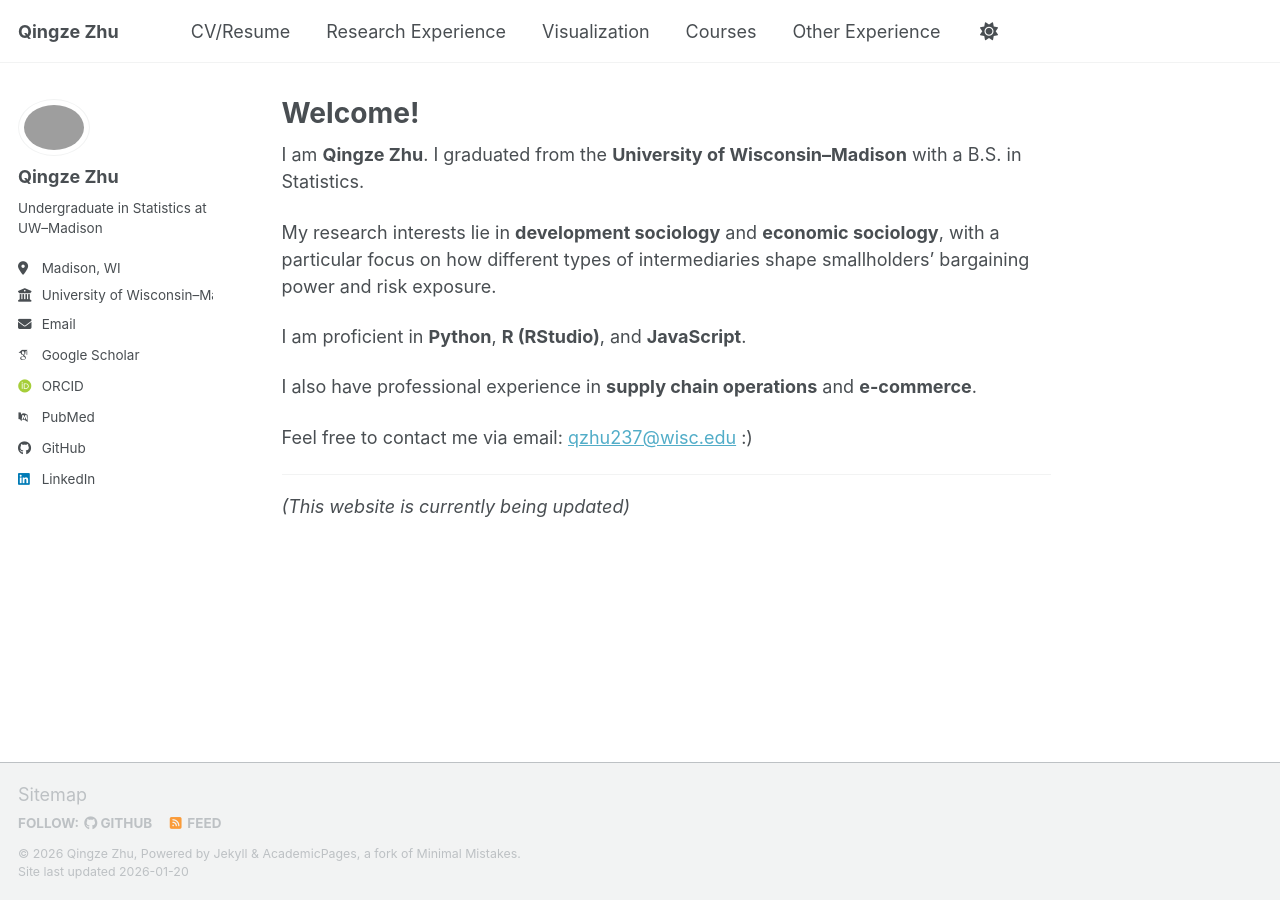
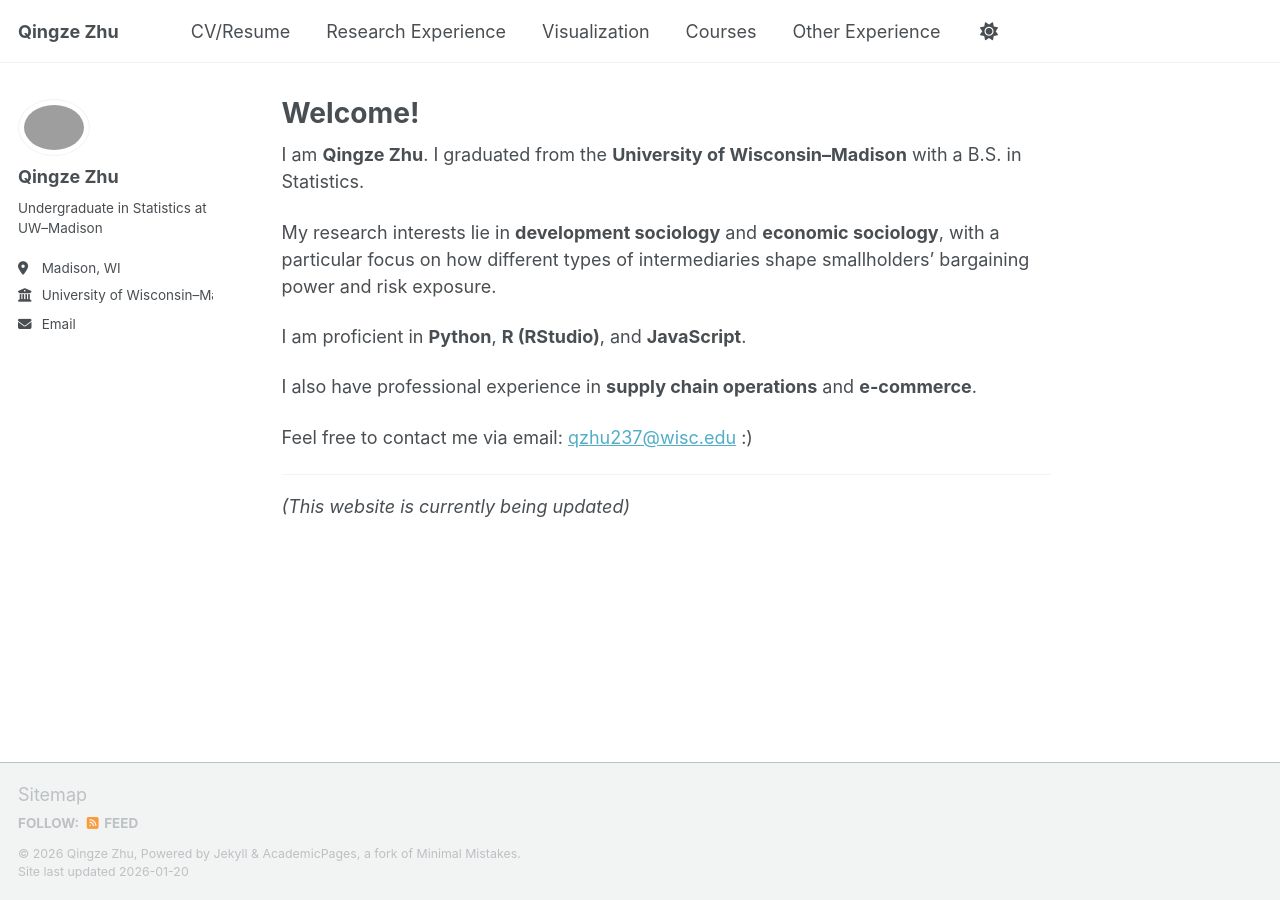
Before and after one commit to ZQZ0630/QingzeZhu-Personal-Webpage, a Jekyll site: the page built from _pages/about.md, in a window 1280 px wide. Built offline with Jekyll 4.4.1, drawn with Linux system fonts in a browser that asks for light colours; some web fonts are replaced; a script bundle is joined from its source files by our own code; library files that are not in the unit come from our copies; some of the changed lines change nothing that is shown.

Commit message:
Modify author avatar and hide social links
Updated avatar and hidden links in author section.

```diff
--- a/_config.yml
+++ b/_config.yml
@@ -21,30 +21,32 @@ repository               : "ZQZ0630/QingzeZhu-Personal-Webpage"
 # The following control what appear as part of the author content on the side bar.
 author:
   name             : *name
-  avatar           : "profile.jpg"   # 之后你可以把头像命名为 profile.jpg 上传到 images/ 里
+  # 注意：请确保你的仓库里有这张图片，或者改回之前的 "/files/profile.png"
+  avatar           : "profile.jpg"
   bio              : "Undergraduate in Statistics at UW–Madison"
   location         : "Madison, WI"
   employer         : "University of Wisconsin–Madison"
   email            : "qzhu237@wisc.edu"
-  github           : "ZQZ0630"
-  linkedin         : ""
-  orcid            : ""
-  website          : ""
 
+  # 下面的链接都已隐藏（加了 # 号）。如果你想显示，把前面的 # 去掉即可。
+  # github           : "ZQZ0630"
+  # linkedin         : ""
+  # orcid            : ""
+  # website          : ""
 
-  # Academic websites
-  academia         : # URL
-  arxiv            : # URL - Update with the correct link to your profile
-  googlescholar    : "https://scholar.google.com/citations?user=PS_CX0AAAAAJ"
-  inspire-hep      : # URL
-  impactstory      : # URL
-  orcid            : "https://orcid.org/yourorcidurl"
-  semantic         : # URL
-  ssrn             : # URL
-  pubmed           : "https://www.ncbi.nlm.nih.gov/pubmed/?term=john+snow"
-  researchgate     : # URL
-  scopus           : # URL
-  zotero           : # URL
+  # Academic websites (全部隐藏)
+  # academia         : # URL
+  # arxiv            : # URL
+  # googlescholar    : "https://scholar.google.com/citations?user=PS_CX0AAAAAJ"
+  # inspire-hep      : # URL
+  # impactstory      : # URL
+  # orcid            : "https://orcid.org/yourorcidurl"
+  # semantic         : # URL
+  # ssrn             : # URL
+  # pubmed           : "https://www.ncbi.nlm.nih.gov/pubmed/?term=john+snow"
+  # researchgate     : # URL
+  # scopus           : # URL
+  # zotero           : # URL
 
 # Analytics
 analytics:
```
